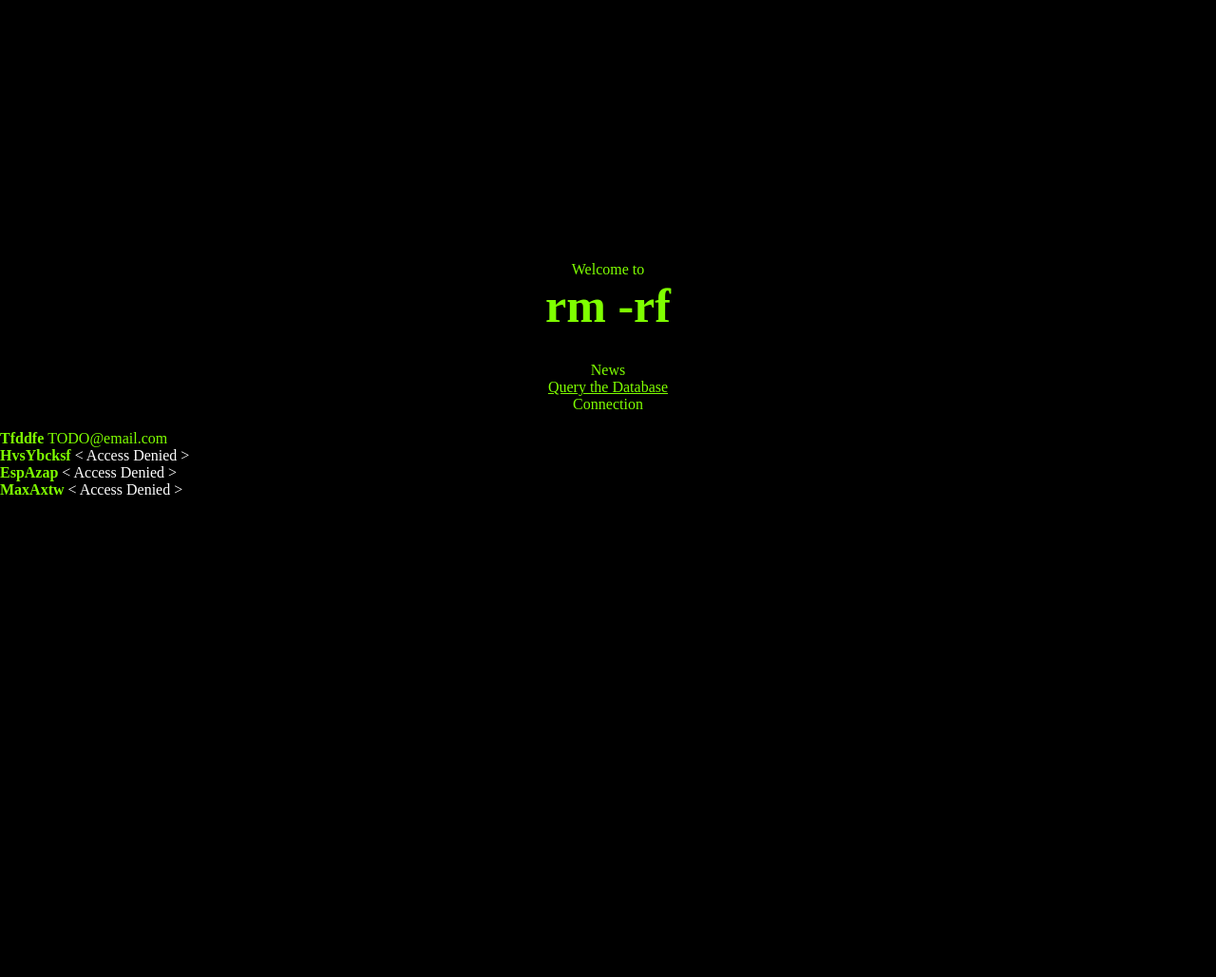
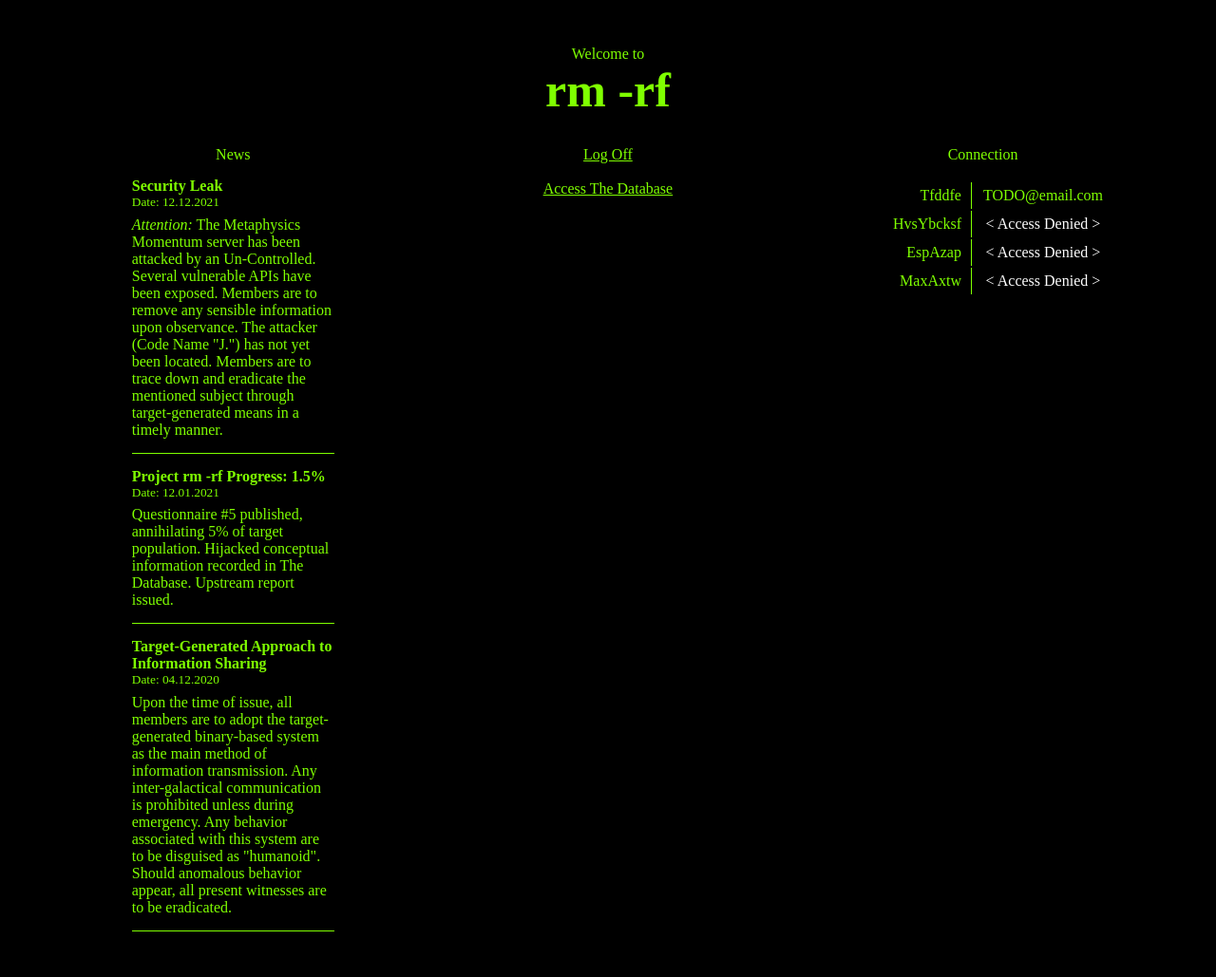
Before and after one commit to Cynthia7979/admin-panels, a Flask app: template templates/admin_home.html in a window 1280 px wide. Shown: the whole page at 95% size. Before the commit the page ends 521 px from the top, so only its background shows below. Run offline with Flask 2, Linux system fonts and the light colour scheme; the template is opened without the code that fills it, so the values that code supplies are empty; some libraries are stand-ins or nearby versions.

Commit message:
Admin home done

```diff
--- /dev/null
+++ b/static/admin_home.css
@@ -0,0 +1,44 @@
+td {
+    padding: 5px;
+}
+
+td.right {
+    padding-right: 10px;
+    border-right: solid 1px;
+}
+
+td:not(right) {
+    padding-left: 10px;
+}
+
+.three-column {
+    float: left;
+    width: 18%;
+    padding: 0 7.665%;
+}
+
+.news-block {
+    border-bottom-color: chartreuse;
+    border-bottom-style: solid;
+    border-bottom-width: 1px;
+    display: block;
+    text-align: left;
+    padding: 15px 0px;
+}
+
+.news-block h1 {
+    font-weight: bold;
+    font-size: unset;
+}
+
+.news-block .smaller {
+    font-size: smaller;
+    margin-bottom: 0.5em;
+}
+
+/* Clear floats after the columns */
+.row:after {
+    content: "";
+    display: table;
+    clear: both;
+}
--- a/static/main.css
+++ b/static/main.css
@@ -2,7 +2,9 @@ body {
     background-color: black;
     color: chartreuse;
     font-family: "ＭＳ Ｐゴシック";
-    padding: 50px;
+    overflow-x: hidden;
+    overflow-y: scroll;
+    padding: 40px;
     -webkit-font-smoothing: none;
 }
 
@@ -18,6 +20,14 @@ h1, p {
 
 .left {
     text-align: left;
+}
+
+.right {
+    text-align: right;
+}
+
+.no-scroll {
+    overflow: hidden;
 }
 
 .content {
--- a/templates/admin_home.html
+++ b/templates/admin_home.html
@@ -7,7 +7,7 @@
     <link rel="stylesheet" type="text/css" href="/static/admin_home.css" />
 </head>
 <body>
-    <div class="content vertical-align-center">
+    <div class="content">
         <p>
             Welcome to
         </p>
@@ -19,19 +19,47 @@
         <div class="row" style="padding-top: 30px;">
             <div class="three-column">
                 <p>News</p>
+                <div class="news-block">
+                    <h1>Security Leak</h1>
+                    <p class="smaller">Date: 12.12.2021</p>
+                    <div class="news-text"><p>
+                        <i>Attention:</i> The Metaphysics Momentum server has been attacked by an Un-Controlled. Several vulnerable APIs have been exposed. Members are to remove any sensible information upon observance.
+                        The attacker (Code Name "J.") has not yet been located. Members are to trace down and eradicate the mentioned subject through target-generated means in a timely manner.
+                    </p></div>
+                </div>
+                <div class="news-block">
+                    <h1>Project rm -rf Progress: 1.5%</h1>
+                    <p class="smaller">Date: 12.01.2021</p>
+                    <div class="news-text"><p></p>
+                        Questionnaire #5 published, annihilating 5% of target population.
+                        Hijacked conceptual information recorded in The Database.
+                        Upstream report issued.
+                    </p></div>
+                </div>
+                <div class="news-block">
+                    <h1>Target-Generated Approach to Information Sharing</h1>
+                    <p class="smaller">Date: 04.12.2020</p>
+                    <div class="news-text"><p>
+                        Upon the time of issue, all members are to adopt the target-generated binary-based system as the main method of information transmission. Any inter-galactical communication is prohibited unless during emergency.
+                        Any behavior associated with this system are to be disguised as "humanoid". Should anomalous behavior appear, all present witnesses are to be eradicated.
+                    </p></div>
+                </div>
             </div>
             <div class="three-column">
-                <a href={{"/database/?"+passphrase}}>Query the Database</a>
+                <a href="/">Log Off</a>
+                <br>
+                <br>
+                <a href={{"/database/%3F"+passphrase}}>Access The Database</a>
             </div>
             <div class="three-column">
                 <p>Connection</p>
                 <br>
-                <div class="left">
-                    <p><b>Tfddfe </b>TODO@email.com</p>
-                    <p><b>HvsYbcksf </b><span class="message">< Access Denied ></span></p>
-                    <p><b>EspAzap </b><span class="message">< Access Denied ></span></p>
-                    <p><b>MaxAxtw </b><span class="message">< Access Denied ></span></p>
-                </div>
+                <table>
+                    <tr><td class="right">Tfddfe</td><td>TODO@email.com</td>
+                    <tr><td class="right">HvsYbcksf</td><td><span class="message">< Access Denied ></span></td>
+                    <tr><td class="right">EspAzap</td><td><span class="message">< Access Denied ></span></td>
+                    <tr><td class="right">MaxAxtw</td><td><span class="message">< Access Denied ></span></td>
+                </table>
             </div>
         </div>
     </div>
--- a/templates/database.html
+++ b/templates/database.html
@@ -6,6 +6,6 @@
     <link rel="stylesheet" type="text/css" href="/static/main.css" />
 </head>
 <body>
-
+    Hello World
 </body>
 </html>
```
